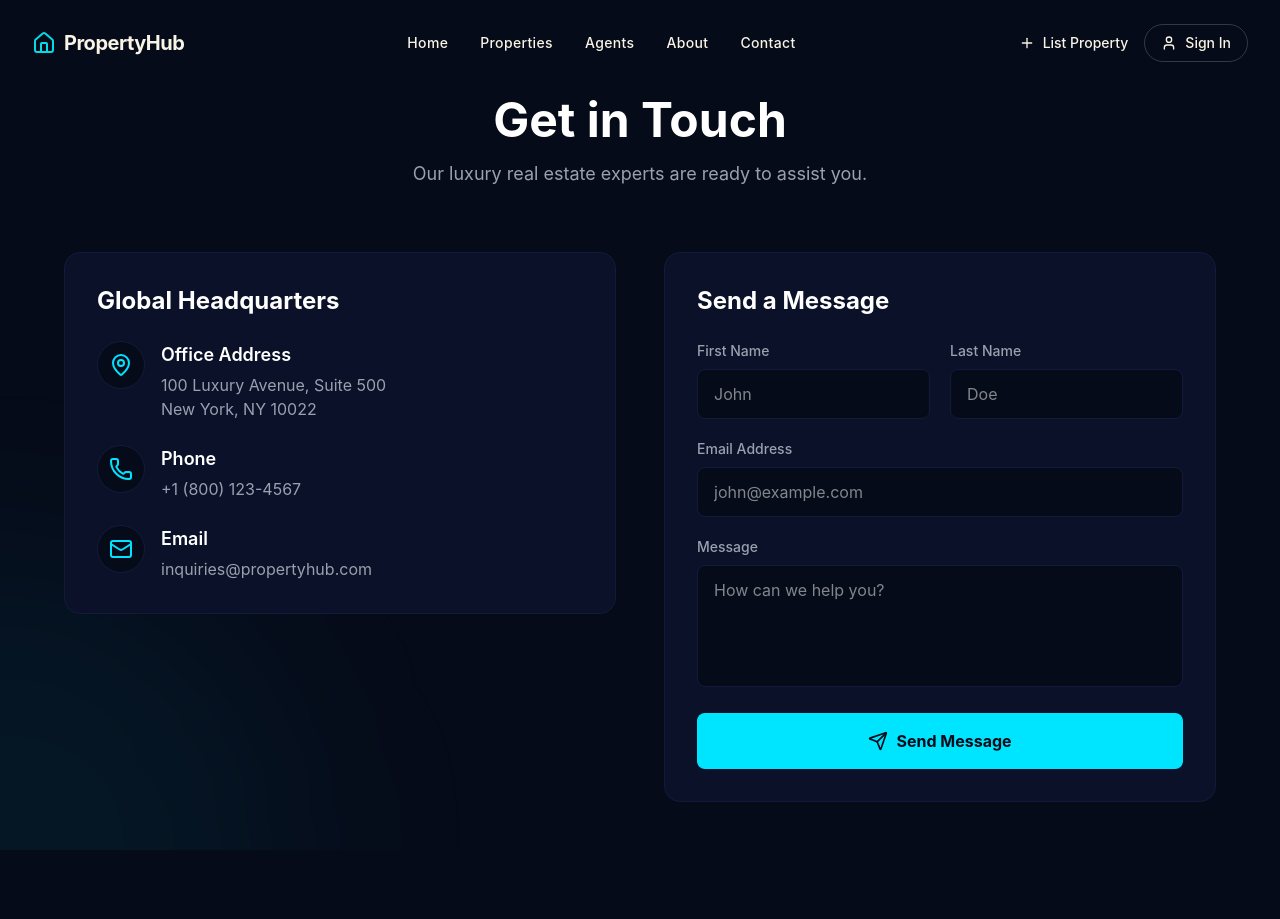
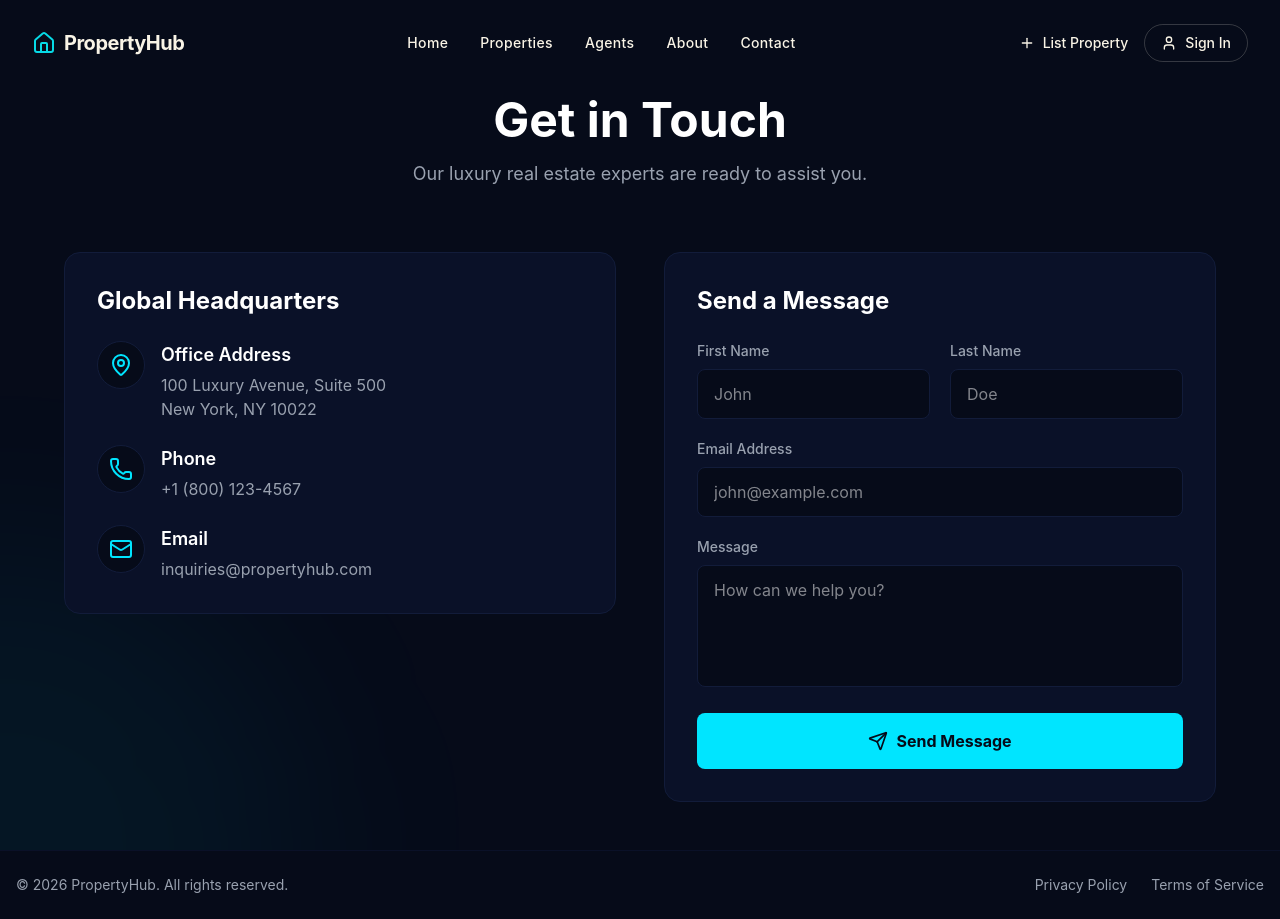
Before and after one commit to sabaiLaxmi/househub, a React (Vite) app: page /contact in a window 1280 px wide. Before the commit the page ends 850 px from the top, so only its background shows below. Built offline with nearby package versions, Linux system fonts and the light colour scheme.

Commit message:
Add footer with privacy policy

```diff
--- a/src/App.jsx
+++ b/src/App.jsx
@@ -2,6 +2,7 @@
 import { Routes, Route } from 'react-router-dom';
 import { ListingsProvider } from './context/ListingsContext';
 import Navbar from './components/layout/Navbar';
+import Footer from './components/layout/Footer';
 import { Home } from 'lucide-react';
 import gsap from 'gsap';
 import { useGSAP } from '@gsap/react';
@@ -58,6 +59,7 @@
           <Route path="/about" element={<About />} />
           <Route path="/contact" element={<Contact />} />
         </Routes>
+        <Footer />
       </div>
     </>
   );
--- /dev/null
+++ b/src/components/layout/Footer.jsx
@@ -0,0 +1,26 @@
+import React from 'react';
+import { Link } from 'react-router-dom';
+
+const Footer = () => {
+  return (
+    <footer className="bg-navy-900 border-t border-navy-800 py-6 mt-auto">
+      <div className="container mx-auto px-4">
+        <div className="flex flex-col md:flex-row justify-between items-center text-sm text-gray-400">
+          <p className="mb-4 md:mb-0">
+            &copy; {new Date().getFullYear()} PropertyHub. All rights reserved.
+          </p>
+          <div className="flex space-x-6">
+            <Link to="#" className="hover:text-teal-400 transition-colors">
+              Privacy Policy
+            </Link>
+            <Link to="#" className="hover:text-teal-400 transition-colors">
+              Terms of Service
+            </Link>
+          </div>
+        </div>
+      </div>
+    </footer>
+  );
+};
+
+export default Footer;
```
